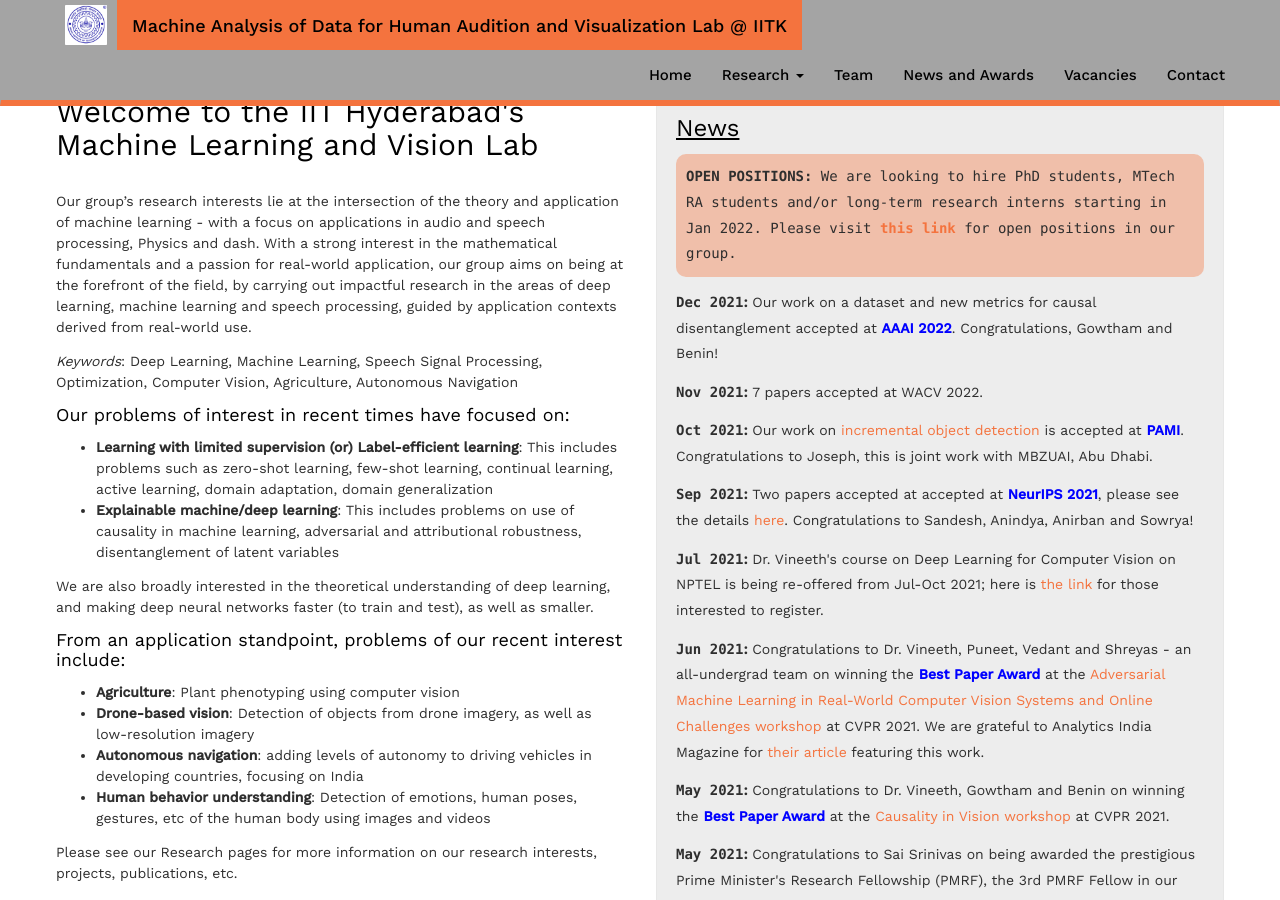
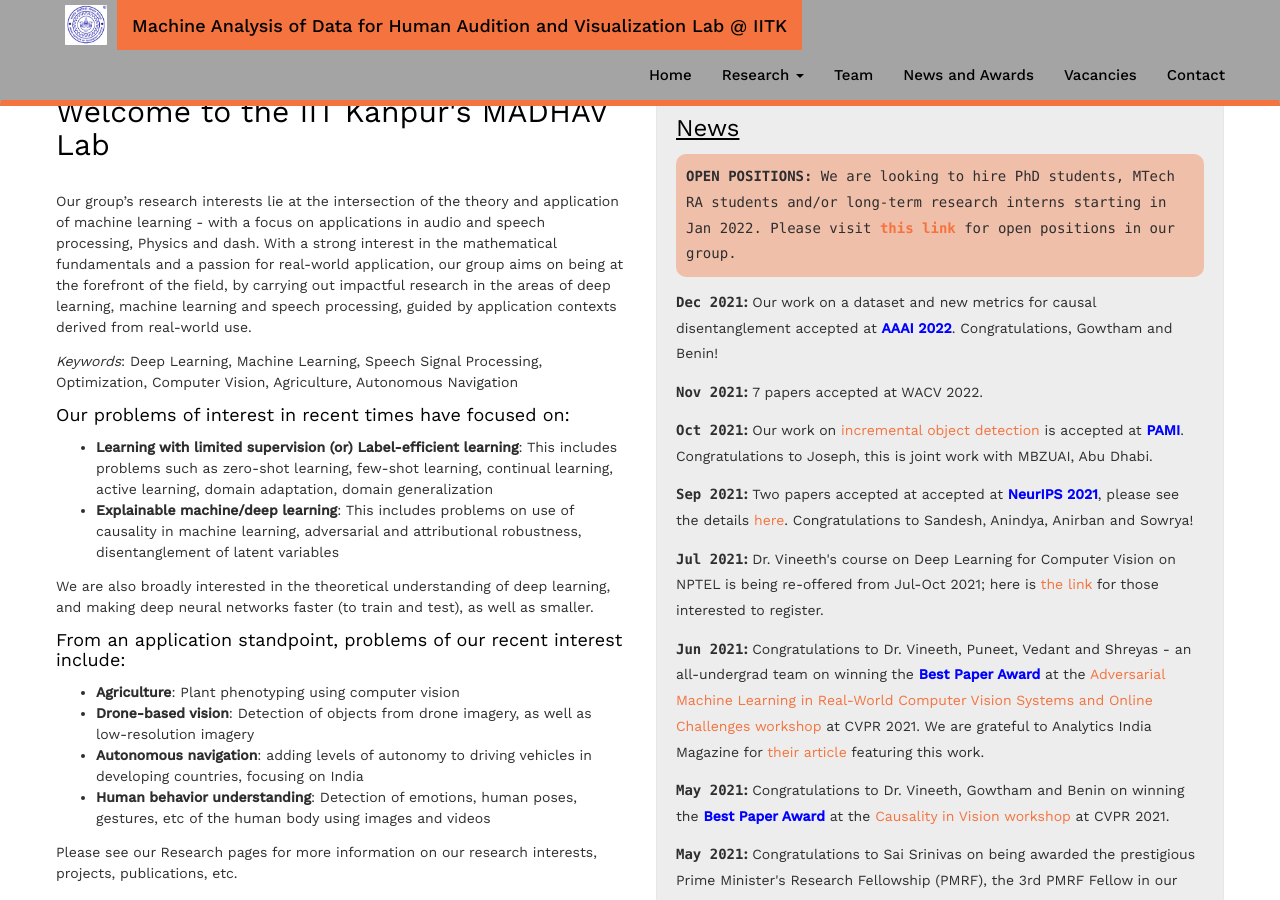
Before and after one commit to aiufbaiubf/aiufbaiubf.github.io, a Jekyll site: the page built from _pages/home.md, in a window 1280 px wide and 900 px high. Built offline with Jekyll 4.4.1, drawn with Linux system fonts in a browser that asks for light colours; nearby versions of some CDN libraries; a style sheet for code colours, icons or effects is not loaded.

Commit message:
Update homelay.html

```diff
--- a/_layouts/homelay.html
+++ b/_layouts/homelay.html
@@ -3,7 +3,8 @@
 ---
 
 <div id="homeid" class="col-sm-6 small-devices-home">
-  <h2>Welcome to the IIT Hyderabad's Machine Learning and Vision Lab</h2>
+  <h2>    </h2>
+  <h2>Welcome to the IIT Kanpur's MADHAV Lab</h2>
 
   {{ content }}
 </div>
```
